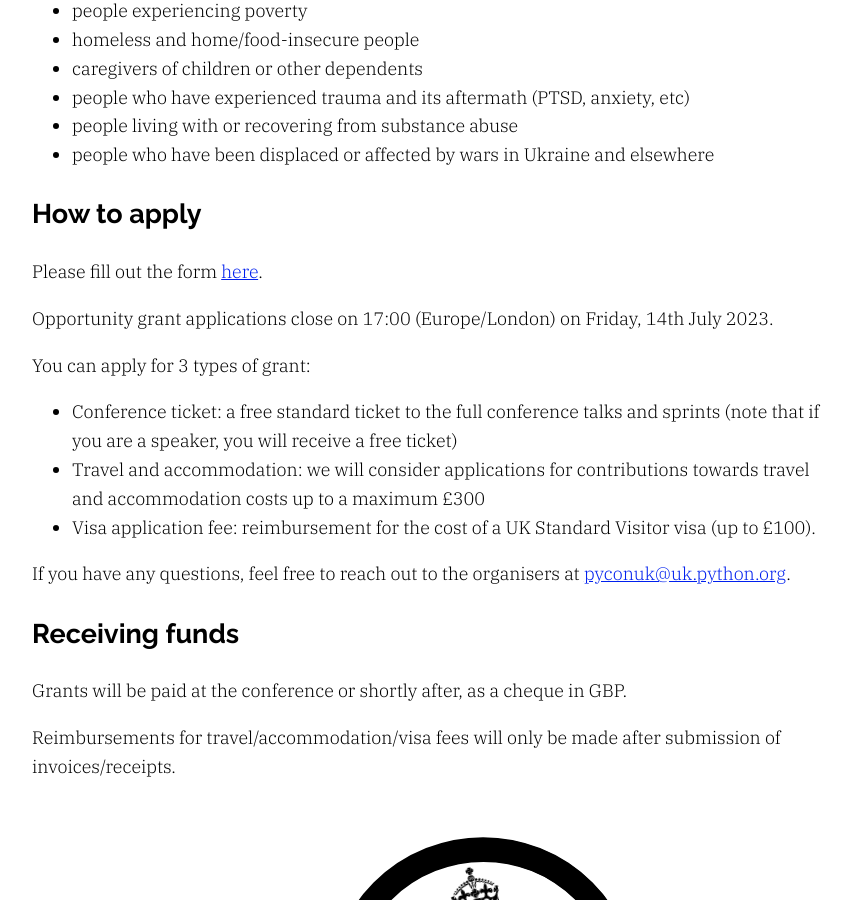
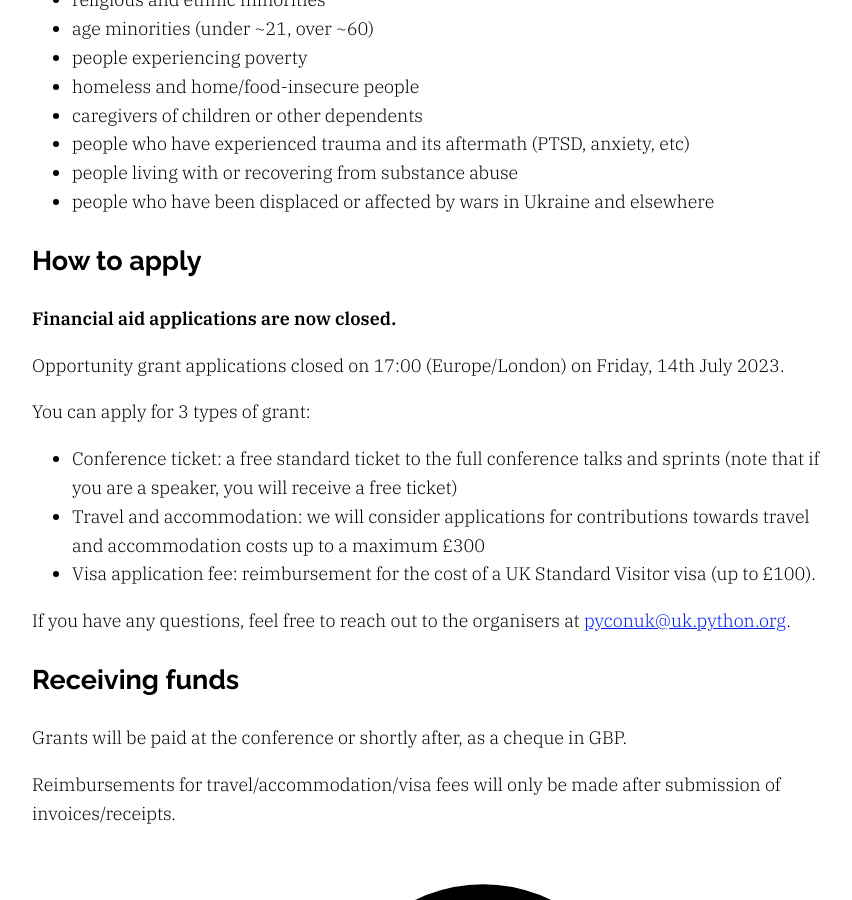
Before and after one commit to gma/2025.pyconuk.org, a Jekyll site: the page built from src/financial-assistance.md, in a window 1280 px wide and 900 px high, scrolled down 1507 px. Shown: the whole window, without its empty margins (208-1060 px from the left). Built offline with Jekyll 4.4.1, drawn with Linux system fonts in a browser that asks for light colours; some of the changed text lies outside the part shown.

Commit message:
Note financial aid applications closed

```diff
--- a/src/financial-assistance.md
+++ b/src/financial-assistance.md
@@ -2,6 +2,8 @@
 layout: default
 title: Financial Assistance
 ---
+
+<p><strong>Please note that financial aid applications have now closed.</strong></p>
 
 PyCon UK is pleased to offer grants for those who might otherwise not be able to attend.
 
@@ -40,9 +42,9 @@ Our selection process will take into account:
 
 ## How to apply
 
-Please fill out the form <a href="https://forms.gle/wChsyiKJjvTvXUp78">here</a>.
+<p><strong>Financial aid applications are now closed.</strong></p>
 
-Opportunity grant applications close on {{ site.con_financial_assistance_deadline }} {{ site.con_year }}.
+Opportunity grant applications closed on {{ site.con_financial_assistance_deadline }} {{ site.con_year }}.
 
 You can apply for 3 types of grant:
 
```
